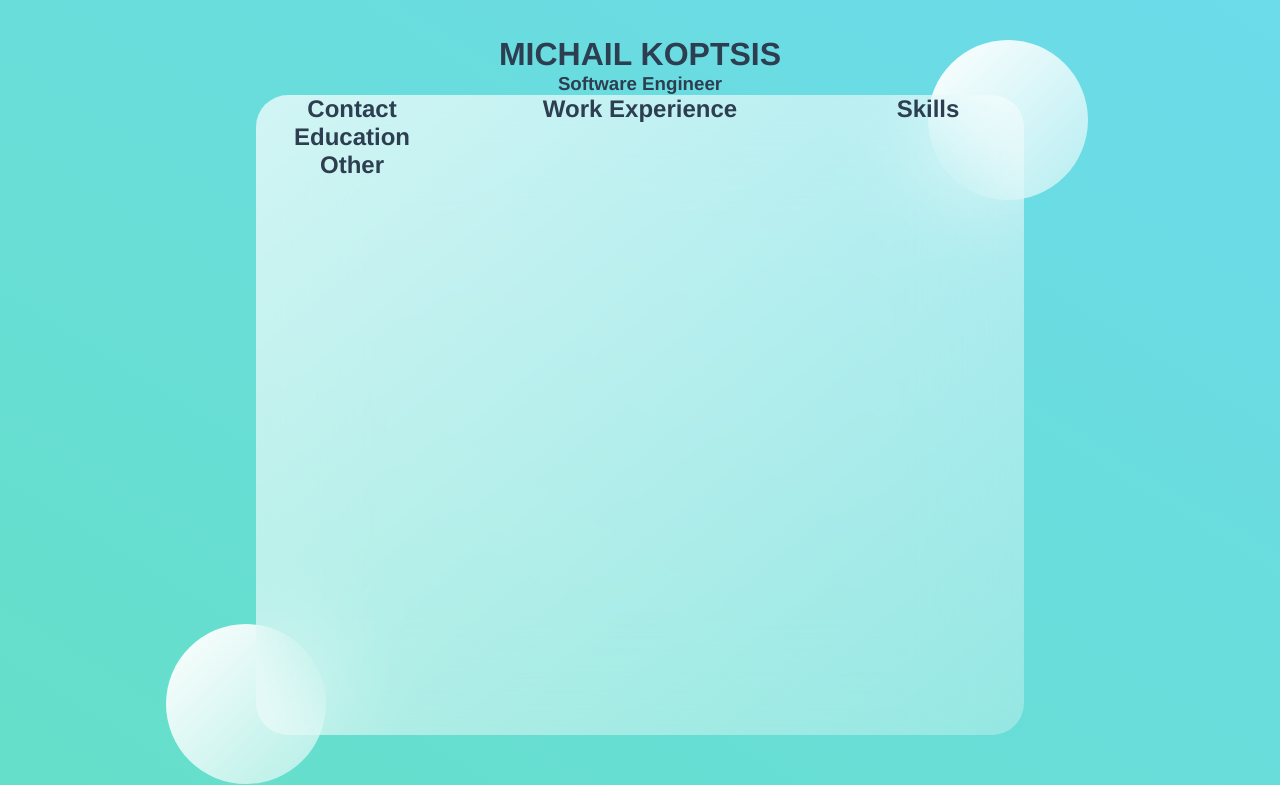
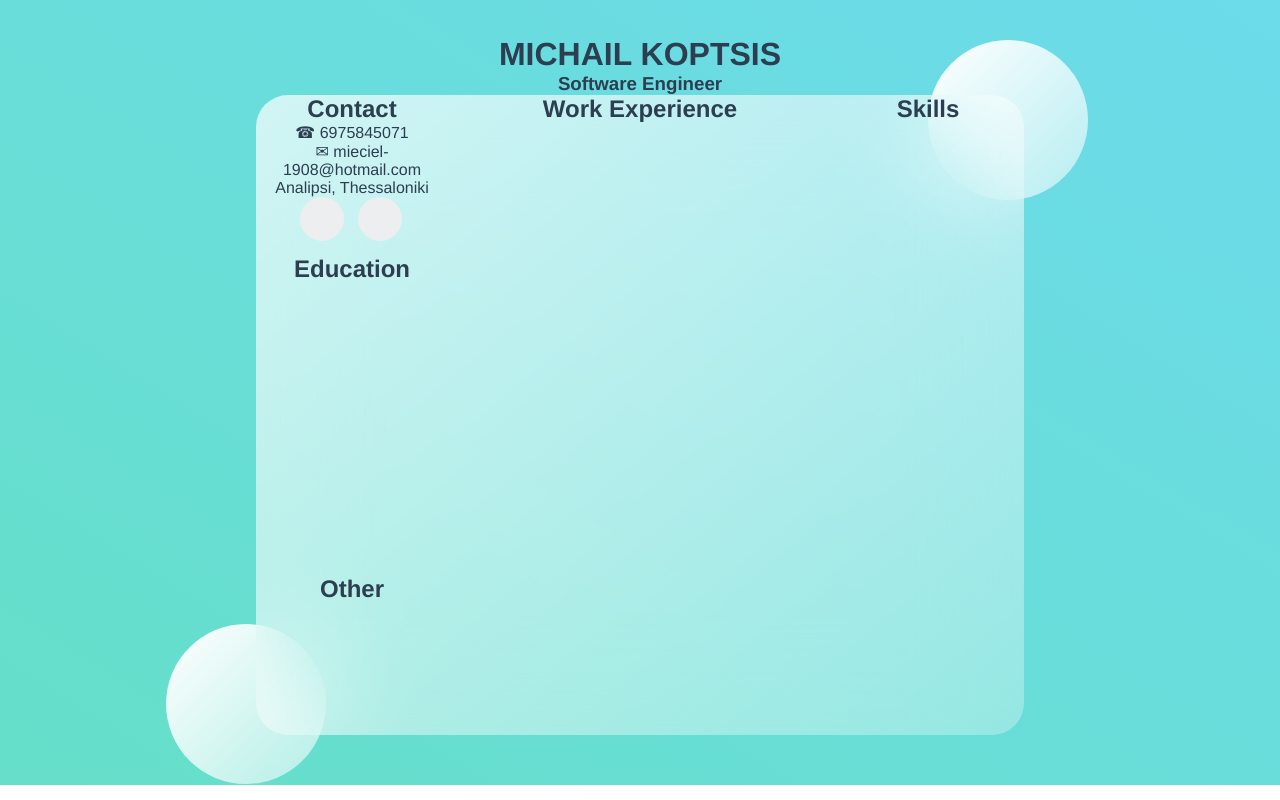
Before and after one commit to mixailkop10/My_CV, a Vue app: page / in a window 1280 px wide. Built offline with nearby package versions, Linux system fonts and the light colour scheme.

Commit message:
implement contact div with mock data

```diff
--- a/src/components/HomePage.vue
+++ b/src/components/HomePage.vue
@@ -6,6 +6,15 @@
       <div class="general">
         <div class="contact">
           <h1>Contact</h1>
+          <span>&#9742; 6975845071</span>
+          <span>&#9993; mieciel-1908@hotmail.com</span>
+          <span> Analipsi, Thessaloniki</span>
+          <ul class="social-icons">
+                <li><a class="github" href="https://github.com/mixailkop10" target="_blank"
+                        rel="noopener noreferrer"><em class="fa fa-github"></em></a></li>
+                <li><a class="linkedin" href="https://www.linkedin.com/in/mkoptsis/" target="_blank"
+                        rel="noopener noreferrer"><em class="fa fa-linkedin"></em></a></li>
+            </ul>
         </div>
         <div class="education">
           <h1>Education</h1>
@@ -55,7 +64,7 @@ main {
     rgba(255, 255, 255, 0.3)
   );
   border-radius: 2rem;
-  z-index: 2 ;
+  z-index: 2;
   backdrop-filter: blur(3rem);
   display: flex;
 }
@@ -80,13 +89,98 @@ main {
   bottom: 2%;
   left: 13%;
 }
-.general{
+.general {
+  flex: 1;
+  display: flex;
+  flex-direction: column;
+}
+.contact {
+  flex: 1;
+  display: flex;
+  flex-direction: column;
+}
+.education {
+  flex: 2;
+}
+.other {
   flex: 1;
 }
-.work-exp{
+.work-exp {
   flex: 2;
 }
-.skills{
+.skills {
   flex: 1;
 }
+/* SOCIAL */
+.social-icons a {
+	width: 40px;
+	height: 40px;
+	line-height: 40px;
+	margin-left: 6px;
+	margin-right: 0;
+	border-radius: 100%;
+	background-color: transparent
+}
+
+.social-icons {
+	padding-left: 0;
+	margin-bottom: 0;
+    list-style: none;
+    text-align: center;
+}
+
+.social-icons li {
+	display: inline-block;
+	margin-bottom: 4px
+}
+
+.social-icons li.title {
+	margin-right: 15px;
+	text-transform: uppercase;
+	color: white;
+	font-weight: 700;
+	font-size: 13px
+}
+
+.social-icons a {
+	background-color: #eceeef;
+	color: #ccc;
+	font-size: 16px;
+	display: block;
+	line-height: 44px;
+	width: 44px;
+	height: 44px;
+	text-align: center;
+	margin-right: 8px;
+	border-radius: 100%;
+	-webkit-transition: all .2s linear;
+	-o-transition: all .2s linear;
+    transition: all .2s linear;
+}
+
+.social-icons a:active,
+.social-icons a:focus,
+.social-icons a:hover {
+	color: white;
+	background-color: #29aafe
+}
+
+.social-icons.size-sm a {
+	line-height: 34px;
+	height: 34px;
+	width: 34px;
+	font-size: 14px
+}
+
+.social-icons a.linkedin:hover {
+	background-color: #007bb6
+}
+
+.social-icons a.github:hover {
+	background-color: #333
+}
+
+.fa{
+    margin: 13px;
+}
 </style>
```
Lines whose indentation alone changed are shown as unchanged.
